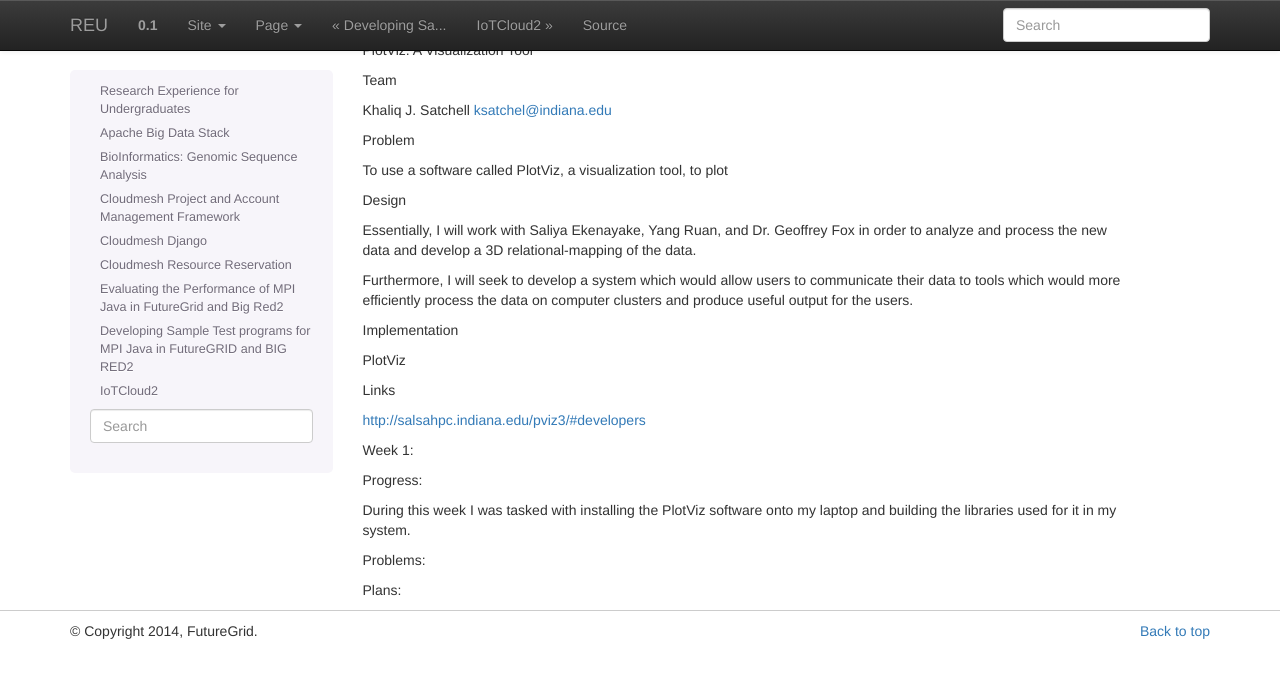
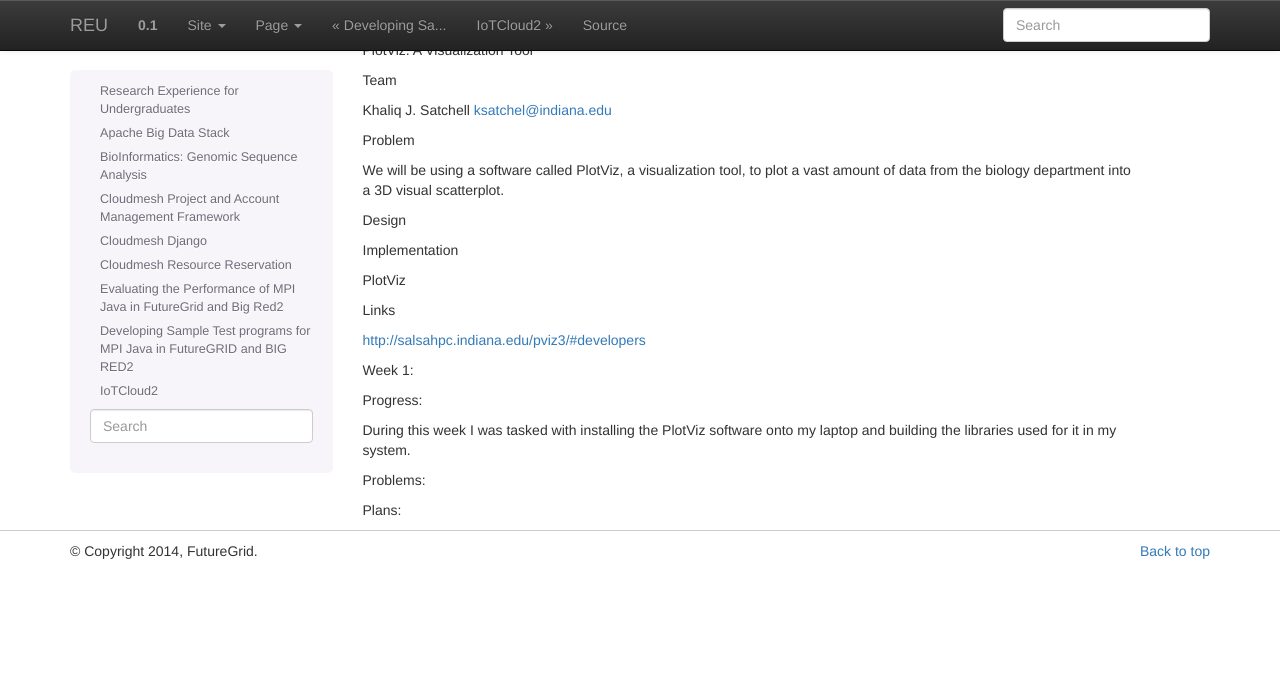
Before and after one commit to cloudmesh-project/reu-2014, a Sphinx documentation site: the page built from doc/source/projects/plotviz.rst, in a window 1280 px wide. Shown: the top 678 px of the page. Built offline with Sphinx 7.4.7, drawn with Linux system fonts in a browser that asks for light colours.

Commit message:
Update plotviz.rst

```diff
--- a/doc/source/projects/plotviz.rst
+++ b/doc/source/projects/plotviz.rst
@@ -7,13 +7,12 @@
 
 Problem
 
-To use a software called PlotViz, a visualization tool, to plot
+We will be using a software called PlotViz, a visualization tool, to plot a vast amount of data from the biology department into a 3D
+visual scatterplot.
 
 Design
 
-Essentially, I will work with Saliya Ekenayake, Yang Ruan, and Dr. Geoffrey Fox in order to analyze and process the new data and develop a 3D relational-mapping of the data.
 
-Furthermore, I will seek to develop a system which would allow users to communicate their data to tools which would more efficiently process the data on computer clusters and produce useful output for the users.
 
 Implementation
 
@@ -29,7 +28,6 @@
 
 During this week I was tasked with installing the PlotViz software onto my laptop and building the libraries used for it in my system.
 
-
 Problems:
 
 
```
